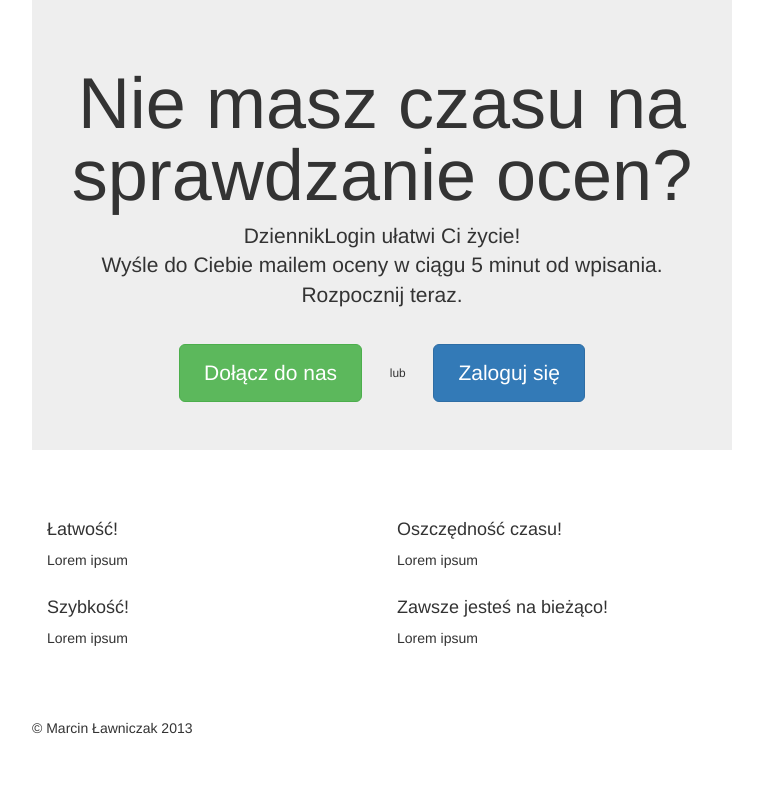
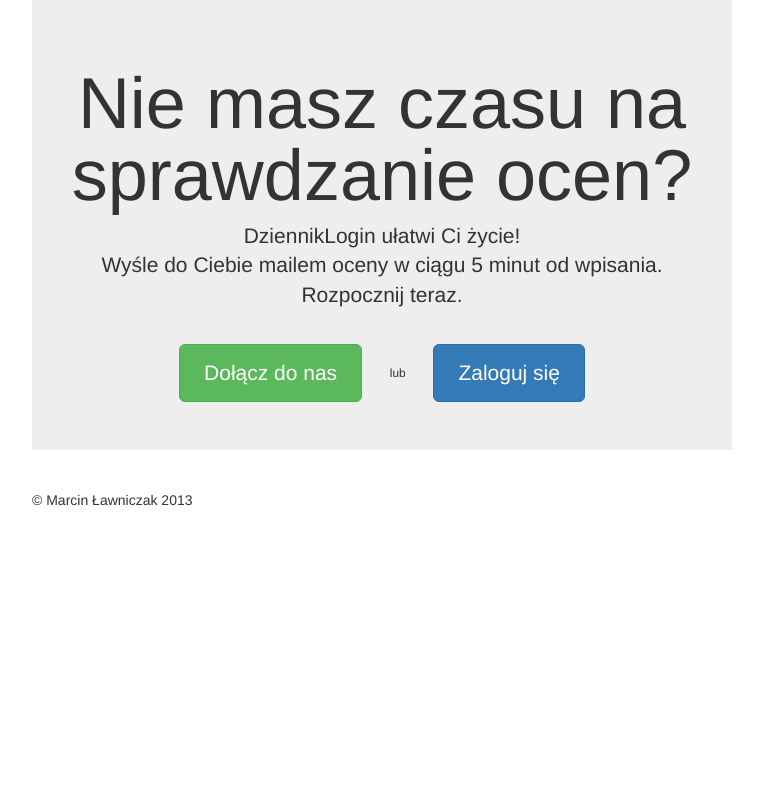
Before and after one commit to marcinlawnik/DziennikLoginBeta, a PHP site: page / in a window 1280 px wide. Shown: the part 131-919 px from the top of the page, without its empty margins (258-1021 px from the left). After the commit the page ends 637 px from the top, so only its background shows below. Run offline with PHP 8.4, Linux system fonts and the light colour scheme; some libraries are stand-ins or nearby versions.

Commit message:
Update index.php

```diff
--- a/index.php
+++ b/index.php
@@ -65,7 +65,7 @@
                 <a class="btn btn-lg btn-primary" href="http://dl.lawniczak.me">Zaloguj się</a>
             </div>
 
-            <div class="marketing row">
+            <!---<div class="marketing row">
                 <div class="col-sm-6 col-md-6">
                     <h4>Łatwość!</h4>
                     <p>Lorem ipsum</p>
@@ -83,7 +83,7 @@
                     <p>Lorem ipsum</p>
 
                 </div>
-            </div>
+            </div>-->
 
             <div class="footer">
                 <p>© Marcin Ławniczak 2013</p>
```
